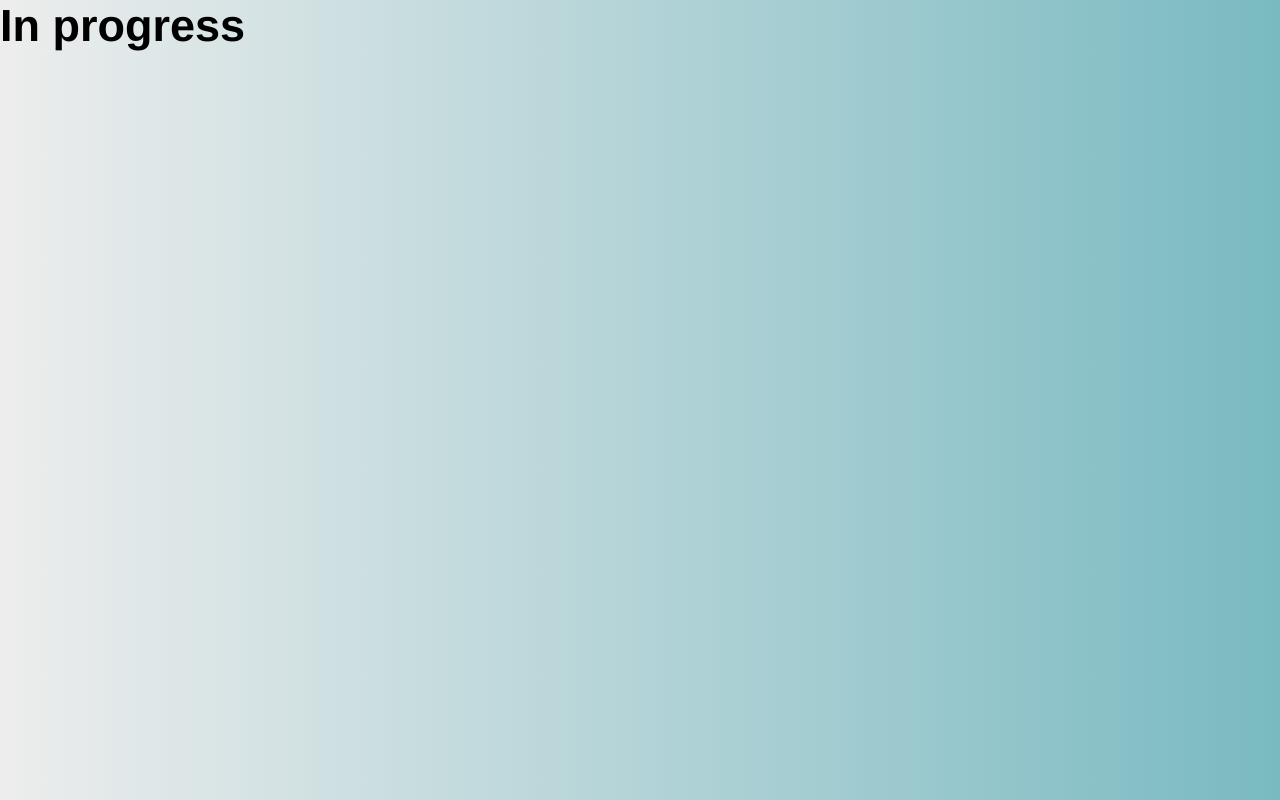
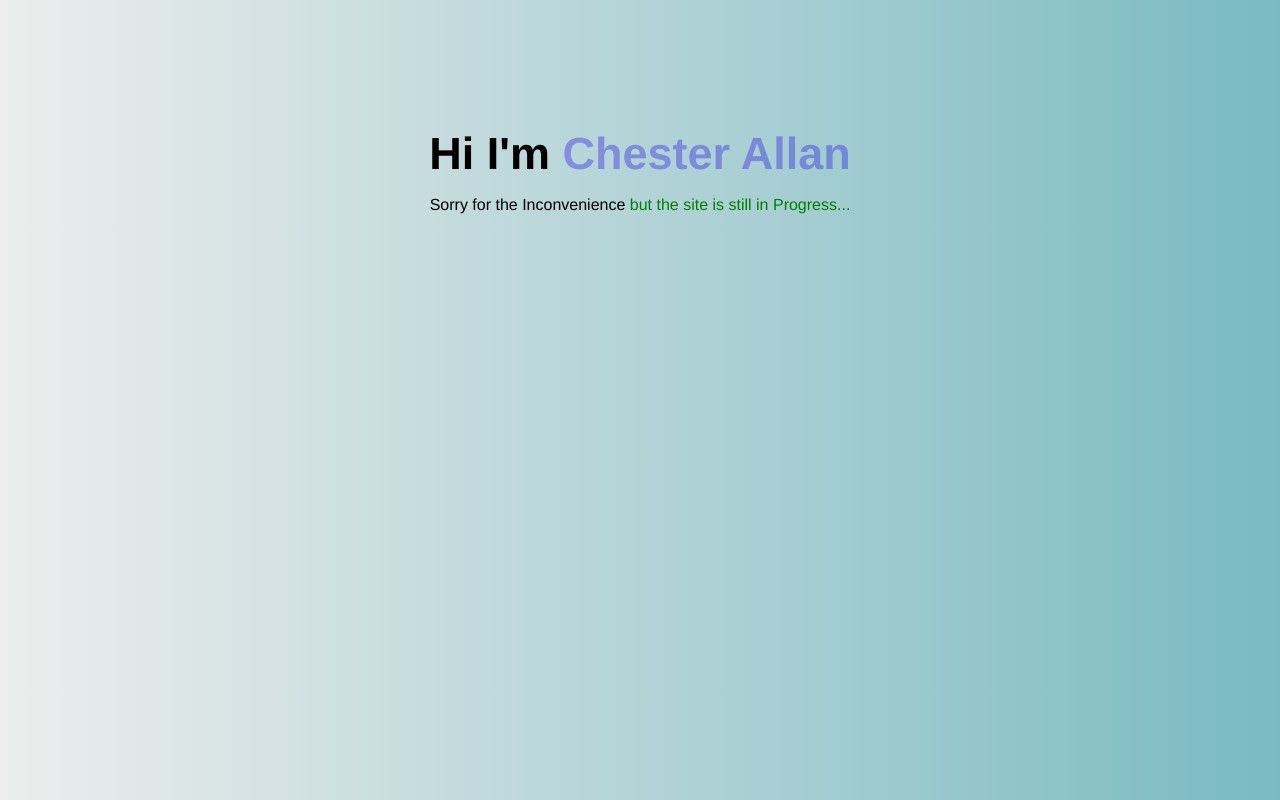
Before and after one commit to cfbautistaofficial01/portfolio, a plain HTML site: page index.html in a window 1280 px wide. Drawn offline with Linux system fonts and the light colour scheme.

Commit message:
Update index.html

```diff
--- a/index.html
+++ b/index.html
@@ -8,8 +8,9 @@
     <title>Chester Bautista Portfolio-V.1.0</title>
 </head>
 <body>
-    <div>
-        <h1>In progress</h1>
+    <div class="container">
+        <h1>Hi I'm <span>Chester Allan</span></h1>
+        <p>Sorry for the Inconvenience<span class="short-heading"> but the site is still in Progress...</span></p>
     </div>
 
 </body>
```
